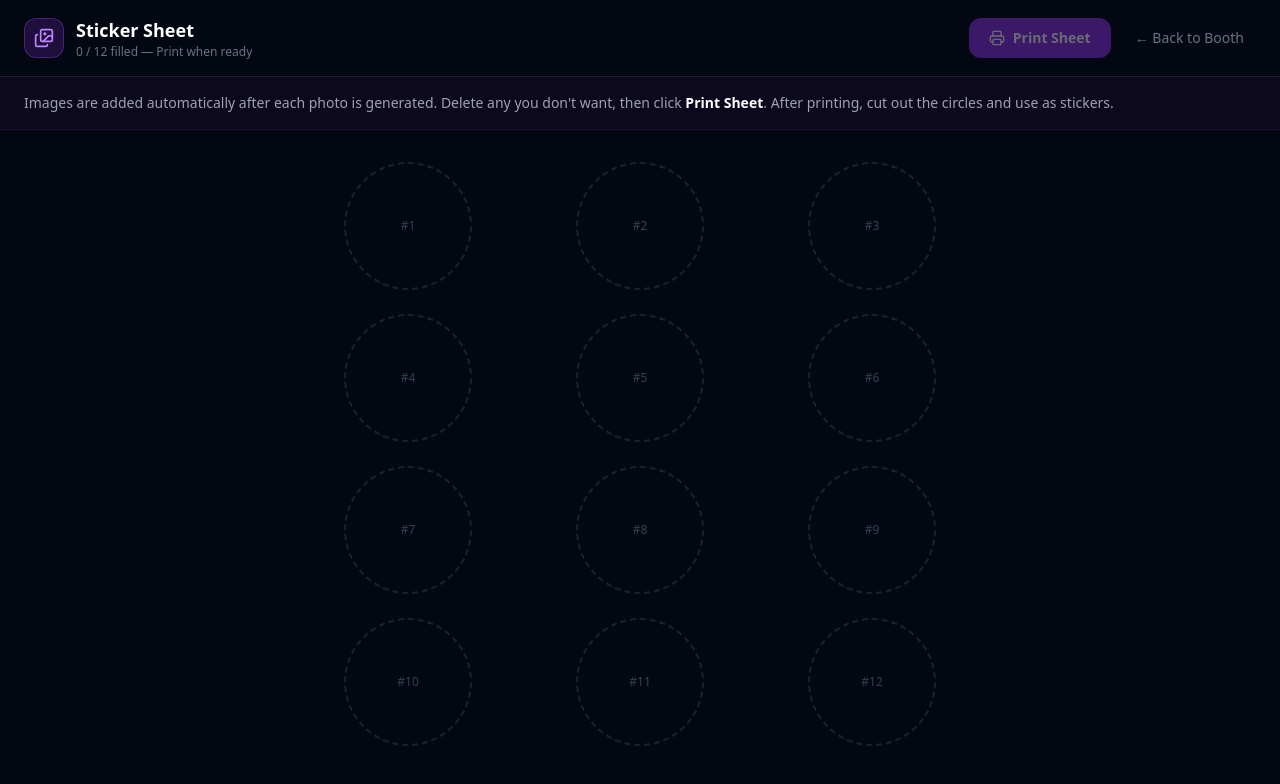
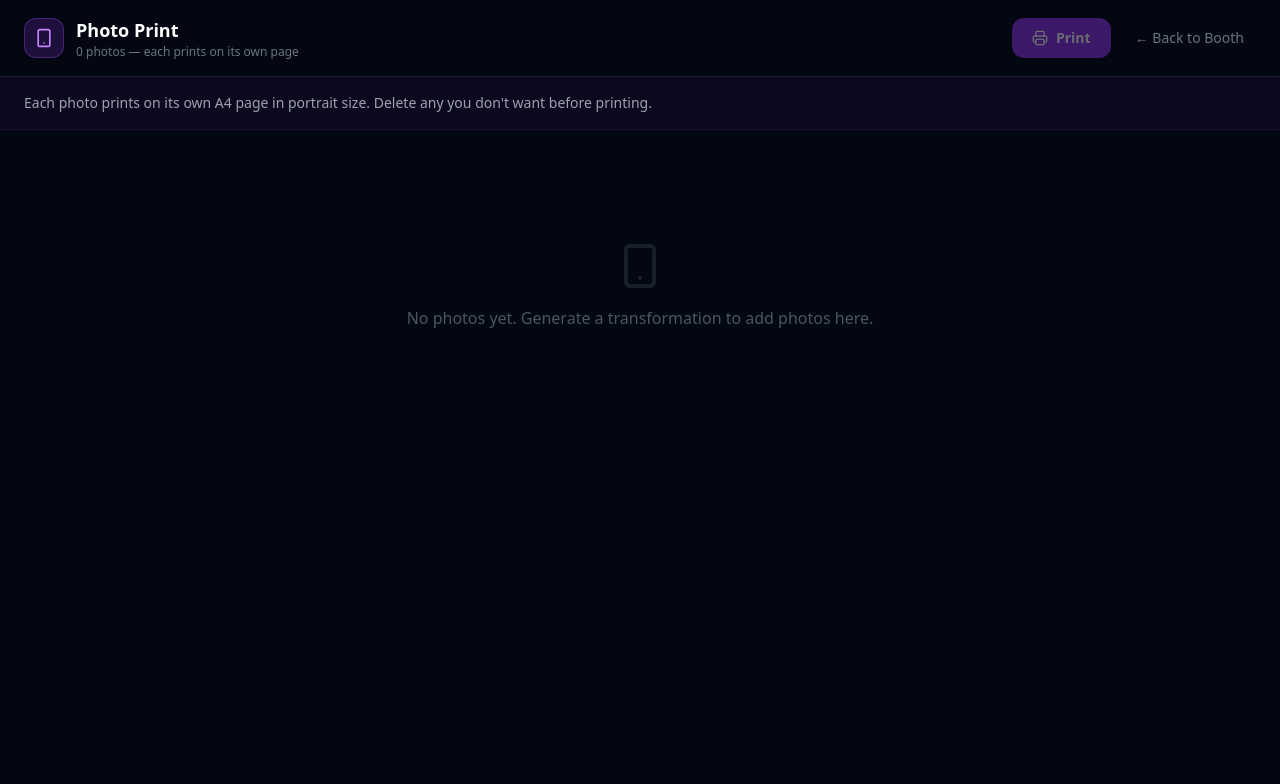
Before and after one commit to Jicate-Solutions/Expo-Gemini-Photo-Booth, a Next.js app: page /sticker-sheet in a window 1280 px wide. Shown: the top 784 px of the page. Built offline with nearby package versions, Linux system fonts and the light colour scheme.

Commit message:
Rework photo print page: one full A4 page per photo
Each generated photo prints on its own A4 page, full portrait size.
Screen shows thumbnails with delete button per photo.

Co-Authored-By: Claude Sonnet 4.6 <noreply@anthropic.com>

```diff
--- a/app/sticker-sheet/page.tsx
+++ b/app/sticker-sheet/page.tsx
@@ -1,10 +1,10 @@
 'use client';
 
 import { useState, useEffect } from 'react';
-import { Printer, Trash2, Images } from 'lucide-react';
+import { Printer, Trash2, Smartphone } from 'lucide-react';
 
 export const STICKER_STORAGE_KEY = 'booth_sticker_sheet';
-export const MAX_STICKERS = 12;
+export const MAX_STICKERS = 20;
 
 export interface StickerImage {
   id: string;
@@ -14,7 +14,7 @@ export interface StickerImage {
   addedAt: string;
 }
 
-export default function StickerSheetPage() {
+export default function PhotoPrintPage() {
   const [stickers, setStickers] = useState<StickerImage[]>([]);
   const [loaded, setLoaded] = useState(false);
 
@@ -31,7 +31,7 @@ export default function StickerSheetPage() {
   };
 
   const clearAll = () => {
-    if (!confirm('Clear all stickers from the sheet?')) return;
+    if (!confirm('Clear all photos?')) return;
     setStickers([]);
     localStorage.removeItem(STICKER_STORAGE_KEY);
   };
@@ -39,8 +39,6 @@ export default function StickerSheetPage() {
   const handlePrint = () => window.print();
 
   if (!loaded) return null;
-
-  const slots = Array.from({ length: MAX_STICKERS }, (_, i) => stickers[i] || null);
 
   return (
     <div className="min-h-screen bg-gray-950 text-white">
@@ -50,11 +48,11 @@ export default function StickerSheetPage() {
         <header className="border-b border-white/10 px-6 py-4 flex items-center justify-between">
           <div className="flex items-center gap-3">
             <div className="w-10 h-10 bg-purple-600/20 border border-purple-500/30 rounded-xl flex items-center justify-center">
-              <Images className="w-5 h-5 text-purple-400" />
+              <Smartphone className="w-5 h-5 text-purple-400" />
             </div>
             <div>
-              <h1 className="font-bold text-lg">Sticker Sheet</h1>
-              <p className="text-gray-500 text-xs">{stickers.length} / {MAX_STICKERS} filled — Print when ready</p>
+              <h1 className="font-bold text-lg">Photo Print</h1>
+              <p className="text-gray-500 text-xs">{stickers.length} photo{stickers.length !== 1 ? 's' : ''} — each prints on its own page</p>
             </div>
           </div>
           <div className="flex items-center gap-3">
@@ -66,7 +64,7 @@ export default function StickerSheetPage() {
             )}
             <button onClick={handlePrint} disabled={stickers.length === 0}
               className="flex items-center gap-2 bg-purple-600 hover:bg-purple-500 disabled:opacity-40 disabled:cursor-not-allowed text-white text-sm font-semibold px-5 py-2.5 rounded-xl transition-colors">
-              <Printer className="w-4 h-4" /> Print Sheet
+              <Printer className="w-4 h-4" /> Print
             </button>
             <a href="/" className="text-gray-500 hover:text-white text-sm px-3 py-2 rounded-xl hover:bg-white/5 transition-colors">
               ← Back to Booth
@@ -77,98 +75,70 @@ export default function StickerSheetPage() {
         {/* Instructions */}
         <div className="px-6 py-4 bg-purple-900/10 border-b border-purple-500/10">
           <p className="text-gray-400 text-sm">
-            Images are added automatically after each photo is generated. Delete any you don't want, then click <strong className="text-white">Print Sheet</strong>. After printing, cut out the circles and use as stickers.
+            Each photo prints on its own A4 page in portrait size. Delete any you don&apos;t want before printing.
           </p>
         </div>
 
-        {/* Grid preview on screen */}
+        {/* Photo list on screen */}
         <div className="px-6 py-8">
-          <div className="max-w-2xl mx-auto">
-            <div className="grid grid-cols-3 gap-6">
-              {slots.map((sticker, i) => (
-                <div key={i} className="flex flex-col items-center gap-2">
-                  <div className="relative w-32 h-32">
-                    {sticker ? (
-                      <>
-                        <img
-                          src={sticker.url}
-                          alt={sticker.name}
-                          className="w-32 h-32 rounded-full object-cover border-2 border-purple-500/40"
-                        />
-                        <button
-                          onClick={() => deleteSticker(sticker.id)}
-                          className="absolute -top-1 -right-1 w-6 h-6 bg-red-600 hover:bg-red-500 rounded-full flex items-center justify-center transition-colors"
-                          title="Remove"
-                        >
-                          <Trash2 className="w-3 h-3 text-white" />
-                        </button>
-                      </>
-                    ) : (
-                      <div className="w-32 h-32 rounded-full border-2 border-dashed border-white/10 flex items-center justify-center">
-                        <span className="text-gray-700 text-xs">#{i + 1}</span>
-                      </div>
-                    )}
+          {stickers.length === 0 ? (
+            <div className="text-center text-gray-600 py-20">
+              <Smartphone className="w-12 h-12 mx-auto mb-4 opacity-30" />
+              <p>No photos yet. Generate a transformation to add photos here.</p>
+            </div>
+          ) : (
+            <div className="flex flex-wrap gap-6 justify-center">
+              {stickers.map((sticker) => (
+                <div key={sticker.id} className="flex flex-col items-center gap-2">
+                  <div className="relative w-32 rounded-2xl overflow-hidden border-2 border-purple-500/40" style={{ aspectRatio: '9/16' }}>
+                    <img src={sticker.url} alt={sticker.name} className="w-full h-full object-cover" />
+                    <button
+                      onClick={() => deleteSticker(sticker.id)}
+                      className="absolute top-1 right-1 w-6 h-6 bg-red-600 hover:bg-red-500 rounded-full flex items-center justify-center transition-colors"
+                      title="Remove"
+                    >
+                      <Trash2 className="w-3 h-3 text-white" />
+                    </button>
                   </div>
-                  {sticker && (
-                    <p className="text-gray-500 text-xs text-center truncate w-32">{sticker.name}</p>
-                  )}
+                  <p className="text-gray-500 text-xs text-center truncate w-32">{sticker.name}</p>
                 </div>
               ))}
             </div>
-          </div>
+          )}
         </div>
       </div>
 
-      {/* ── Print Layout (A4, visible only when printing) ── */}
-      <div className="hidden print:block print-sheet">
-        <div className="sticker-grid">
-          {slots.map((sticker, i) => (
-            <div key={i} className="sticker-circle">
-              {sticker ? (
-                <img src={sticker.url} alt={sticker.name} />
-              ) : (
-                <div className="sticker-empty" />
-              )}
-            </div>
-          ))}
-        </div>
+      {/* ── Print Layout — one photo per A4 page ── */}
+      <div className="hidden print:block">
+        {stickers.map((sticker) => (
+          <div key={sticker.id} className="print-page">
+            <img src={sticker.url} alt={sticker.name} />
+          </div>
+        ))}
       </div>
 
       {/* Print styles */}
       <style>{`
         @media print {
           @page {
-            size: A4;
-            margin: 10mm;
+            size: A4 portrait;
+            margin: 0;
           }
-          body { background: white !important; }
-          .print-sheet {
-            width: 190mm;
-            padding: 5mm;
+          body { background: white !important; margin: 0; padding: 0; }
+          .print-page {
+            width: 210mm;
+            height: 297mm;
+            display: flex;
+            align-items: center;
+            justify-content: center;
+            page-break-after: always;
+            break-after: page;
+            background: white;
           }
-          .sticker-grid {
-            display: grid;
-            grid-template-columns: repeat(3, 1fr);
-            gap: 8mm;
-            width: 100%;
-          }
-          .sticker-circle {
-            width: 58mm;
-            height: 58mm;
-            border-radius: 50%;
-            overflow: hidden;
-            border: 0.5mm dashed #ccc;
-          }
-          .sticker-circle img {
-            width: 100%;
-            height: 100%;
+          .print-page img {
+            width: 210mm;
+            height: 297mm;
             object-fit: cover;
-          }
-          .sticker-empty {
-            width: 100%;
-            height: 100%;
-            border-radius: 50%;
-            background: #f5f5f5;
           }
         }
       `}</style>
```
